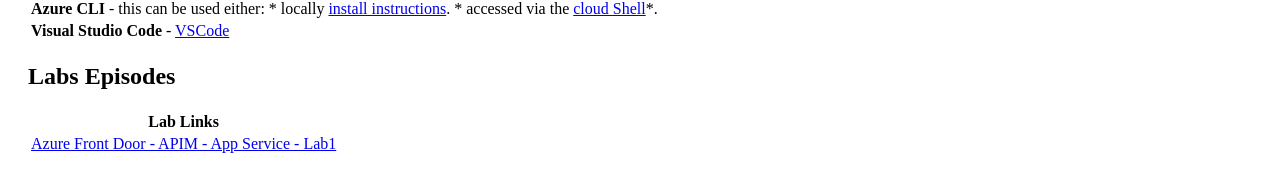
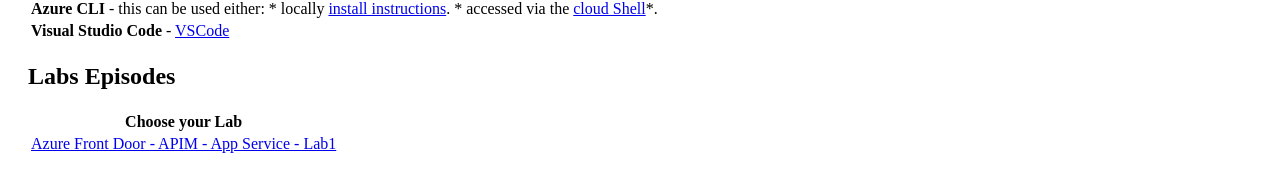
Before and after one commit to pta19059/pta19059.github.io, a Jekyll site: the page built from Labs/Main_Page.md, in a window 1280 px wide. Shown: the part 446-638 px from the top of the page. Built offline with Jekyll 4.4.1, drawn with Linux system fonts in a browser that asks for light colours.

Commit message:
Update Main_Page.md

```diff
--- a/Labs/Main_Page.md
+++ b/Labs/Main_Page.md
@@ -23,13 +23,13 @@
 
 | Resources |
 |---|---|
-| **Azure Subscription** - [pricing](https://azure.microsoft.com/pricing/details/container-apps/) |  |
-| **Azure CLI** - this can be used either:  * locally [install instructions](https://docs.microsoft.com/cli/azure/install-azure-cli).  * accessed via the [cloud Shell](https://shell.azure.com)*. |  |
-| **Visual Studio Code** - [VSCode](https://code.visualstudio.com/) |  |
+| **Azure Subscription** - [pricing](https://azure.microsoft.com/pricing/details/container-apps/) |
+| **Azure CLI** - this can be used either:  * locally [install instructions](https://docs.microsoft.com/cli/azure/install-azure-cli).  * accessed via the [cloud Shell](https://shell.azure.com)*. |
+| **Visual Studio Code** - [VSCode](https://code.visualstudio.com/) |
 
 
 ## Labs Episodes
 
-| Lab Links |
+| Choose your Lab |
 |---|
 | [Azure Front Door - APIM - App Service - Lab1](https://pta19059.github.io/Labs/AzureFrontDoorAPIMAppServiceLab1) |
```
